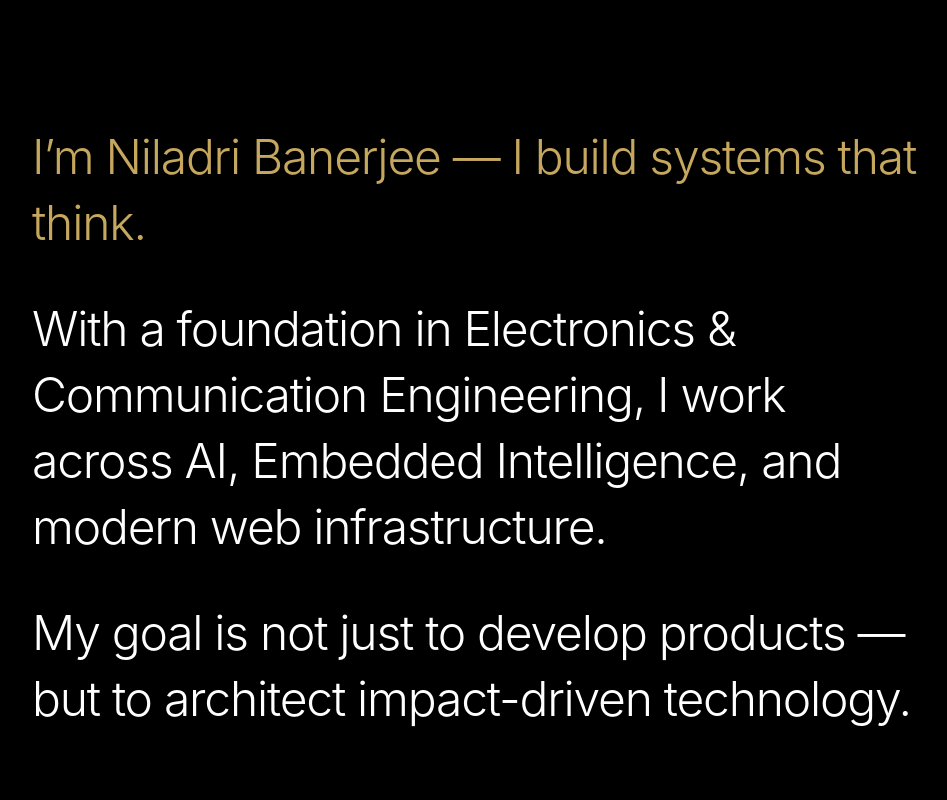
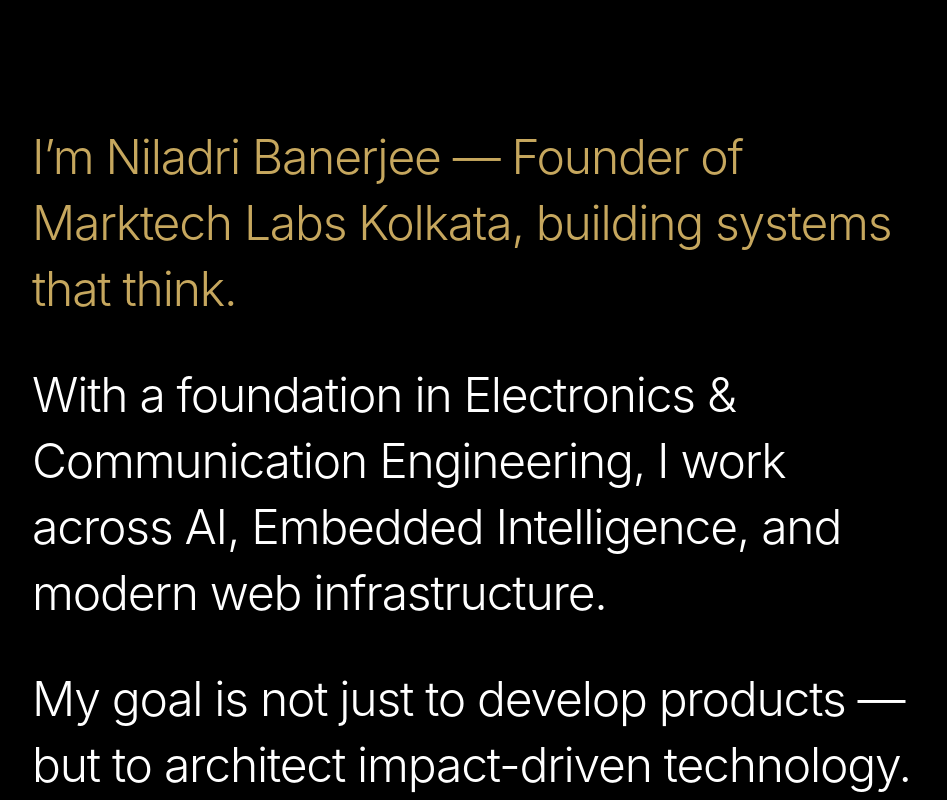
Before and after one commit to nilban7/portfolio, a React (Vite) app: page / in a window 1280 px wide. Shown: the part 1020-1820 px from the top of the page, without its empty margins (64-1011 px from the left). Built offline with nearby package versions, Linux system fonts and the light colour scheme.

Commit message:
feat: add Founder of Marktech Labs Kolkata across portfolio and SEO metadata

```diff
--- a/index.html
+++ b/index.html
@@ -8,8 +8,8 @@
     <!-- Primary Meta Tags -->
     <title>Niladri Banerjee | Portfolio</title>
     <meta name="title" content="Niladri Banerjee | Portfolio" />
-    <meta name="description" content="Portfolio of Niladri Banerjee, Software Developer, AI Engineer, and Robotics Engineer building modern web applications and intelligent systems." />
-    <meta name="keywords" content="Niladri Banerjee, Portfolio, Software Developer, AI Engineer, Robotics Engineer, Full Stack Developer, Web Developer, AI, React, Node.js, Kolkata Engineer, Niladri Banerjee IMDb" />
+    <meta name="description" content="Portfolio of Niladri Banerjee, Founder of Marktech Labs Kolkata, Software Developer, AI Engineer, and Robotics Engineer building modern web applications and intelligent systems." />
+    <meta name="keywords" content="Niladri Banerjee, Founder Marktech Labs, Marktech Labs Kolkata, Portfolio, Software Developer, AI Engineer, Robotics Engineer, Full Stack Developer, Web Developer, AI, React, Node.js, Kolkata Engineer, Niladri Banerjee IMDb" />
     <meta name="author" content="Niladri Banerjee" />
     <link rel="canonical" href="https://niladribanerjee.in/" />
 
@@ -17,14 +17,14 @@
     <meta property="og:type" content="profile" />
     <meta property="og:url" content="https://niladribanerjee.in/" />
     <meta property="og:title" content="Niladri Banerjee | Portfolio" />
-    <meta property="og:description" content="Portfolio of Niladri Banerjee, Software Developer, AI Engineer, and Robotics Engineer building modern web applications and intelligent systems." />
+    <meta property="og:description" content="Portfolio of Niladri Banerjee, Founder of Marktech Labs Kolkata, Software Developer, AI Engineer, and Robotics Engineer building modern web applications and intelligent systems." />
     <meta property="og:image" content="https://niladribanerjee.in/portfolio.jpg" />
 
     <!-- Twitter -->
     <meta property="twitter:card" content="summary_large_image" />
     <meta property="twitter:url" content="https://niladribanerjee.in/" />
     <meta property="twitter:title" content="Niladri Banerjee | Portfolio" />
-    <meta property="twitter:description" content="Portfolio of Niladri Banerjee, Software Developer, AI Engineer, and Robotics Engineer building modern web applications and intelligent systems." />
+    <meta property="twitter:description" content="Portfolio of Niladri Banerjee, Founder of Marktech Labs Kolkata, Software Developer, AI Engineer, and Robotics Engineer building modern web applications and intelligent systems." />
     <meta property="twitter:image" content="https://niladribanerjee.in/portfolio.jpg" />
 
     <!-- Google Knowledge Graph & Entity Schema Markup -->
@@ -46,11 +46,12 @@
             "caption": "Niladri Banerjee"
           },
           "jobTitle": [
+            "Founder, Marktech Labs Kolkata",
             "Software Developer",
             "AI Engineer",
             "Robotics Engineer"
           ],
-          "description": "Software Developer, AI Engineer, and Robotics Engineer specializing in modern web infrastructure, embedded intelligence, and robotics systems.",
+          "description": "Founder of Marktech Labs Kolkata, Software Developer, AI Engineer, and Robotics Engineer specializing in modern web infrastructure, embedded intelligence, and robotics systems.",
           "knowsAbout": [
             "Software Engineering",
             "Artificial Intelligence",
--- a/src/components/About.jsx
+++ b/src/components/About.jsx
@@ -56,7 +56,7 @@
                 {/* Kinetic Content Directly Below Heading */}
                 <div className="flex flex-col space-y-4">
                     <Paragraph
-                        text="I’m Niladri Banerjee — I build systems that think."
+                        text="I’m Niladri Banerjee — Founder of Marktech Labs Kolkata, building systems that think."
                         progress={scrollYProgress}
                         range={[0, 0.3]}
                         colorClass="text-accent"
--- a/src/components/Experience.jsx
+++ b/src/components/Experience.jsx
@@ -2,6 +2,12 @@
 import { useRef } from 'react';
 
 const experiences = [
+    {
+        role: "Founder",
+        company: "Marktech Labs Kolkata",
+        period: "2024 - Present",
+        description: "Leading Marktech Labs in Kolkata, building intelligent systems, innovative AI solutions, and high-impact technology products."
+    },
     {
         role: "Head of Marketing and Public Relations (Lead)",
         company: "GDG On-Campus Techno Main Salt Lake",
--- a/src/components/Hero.jsx
+++ b/src/components/Hero.jsx
@@ -1,6 +1,7 @@
 import { useState, useEffect } from 'react';
 
 const words = [
+  'FOUNDER',
   'ENGINEER',
   'HACKER',
   'DEVELOPER',
```
